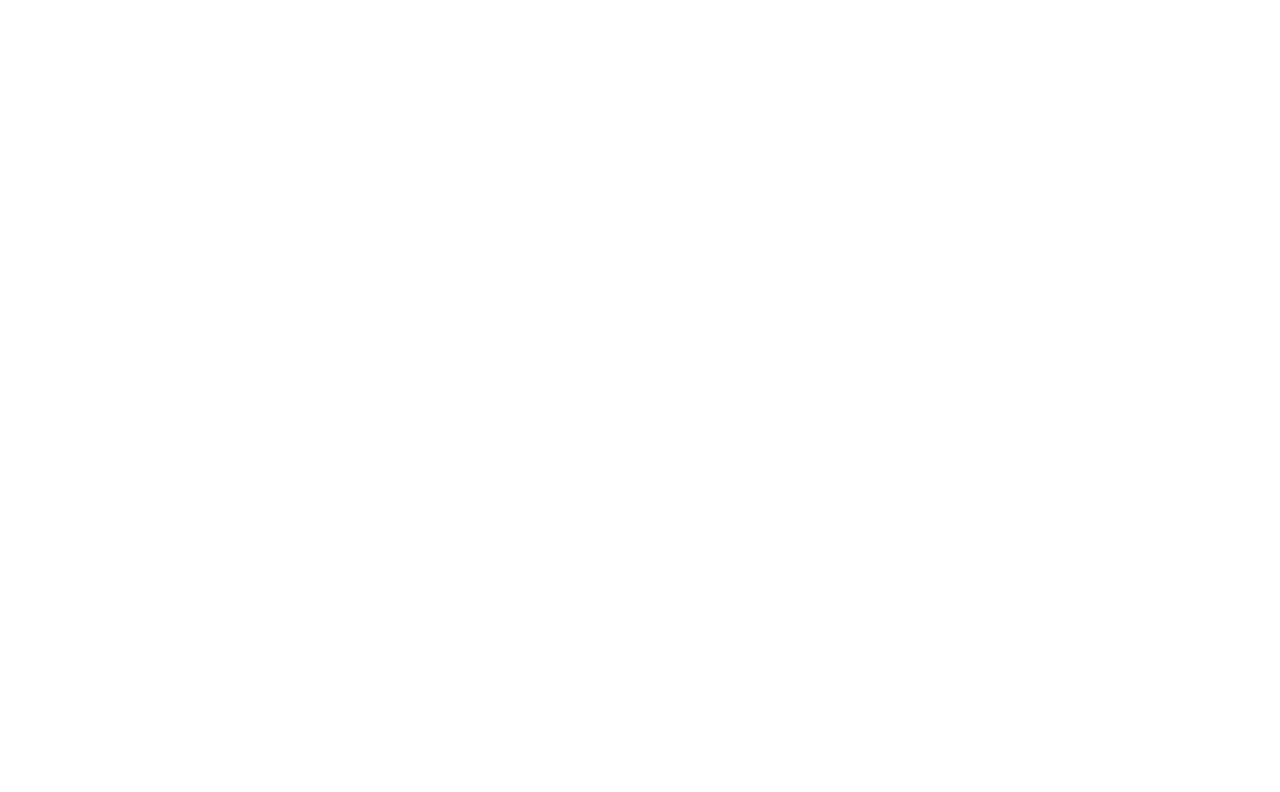
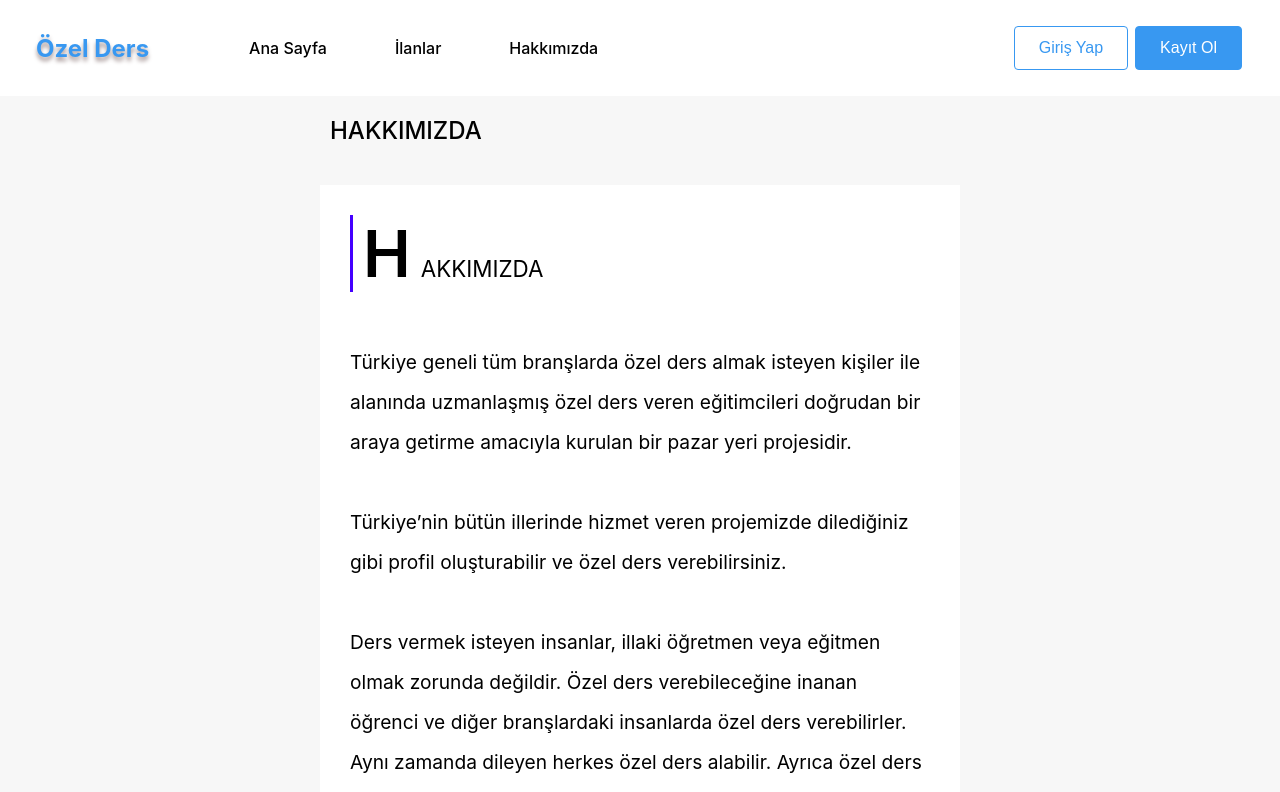
Before and after one commit to SametAydinhan/OzelOgretmenim.com, a React (Create React App) app in the folder Front-End/: page /about-us in a window 1280 px wide. Before the commit this address had no page. Shown: the top 792 px of the page. Built offline with nearby package versions, Linux system fonts and the light colour scheme.

Commit message:
feat(aboutus): create aboutus page

```diff
--- a/Front-End/src/App.js
+++ b/Front-End/src/App.js
@@ -9,6 +9,7 @@
 import Home from './pages/Home';
 import Login from './pages/Login';
 import Signup from './pages/Signup';
+import AboutUs from './pages/AboutUs';
 
 function App() {
   return (
@@ -17,6 +18,8 @@
         <Route path='/' element={<Home />} />
         <Route path='/login' element={<Login />} />
         <Route path='/signup' element={<Signup />} />
+        <Route path='/about-us' element={<AboutUs/>} />
+        <Route path='*' element={<h1>Not Found</h1>} />
       </Routes>
     </>
   );
--- a/Front-End/src/components/layout/Header/header.module.css
+++ b/Front-End/src/components/layout/Header/header.module.css
@@ -30,6 +30,10 @@
       }
     }
   }
+  .link {
+    color: black;
+    text-decoration: none;
+  }
 }
 
 .right-side {
--- a/Front-End/src/components/layout/Header/index.js
+++ b/Front-End/src/components/layout/Header/index.js
@@ -1,39 +1,49 @@
-import React from "react";
-import Button from "../../common/Button";
-import styled from "./header.module.css";
-import { Link } from "react-router-dom";
+import React from 'react';
+import Button from '../../common/Button';
+import styled from './header.module.css';
+import { Link } from 'react-router-dom';
+
 
 const Header = () => {
+
+
   return (
+
     <nav className={styled.navbar}>
-      <div className={styled["left-side"]}>
+      <div className={styled['left-side']}>
         <h1>Özel Ders</h1>
         <ul>
           <li>
-            <a href='#'>Ana Sayfa</a>
+            <Link className={styled.link} to='/'>
+              Ana Sayfa
+            </Link>
           </li>
           <li>
-            <a href='#'>İlanlar</a>
+            <Link className={styled.link} href='#'>
+              İlanlar
+            </Link>
           </li>
           <li>
-            <a href='#'>Hakkımızda</a>
+            <Link className={styled.link} to='/about-us'>
+              Hakkımızda
+            </Link>
           </li>
         </ul>
       </div>
-      <div className={styled["right-side"]}>
+      <div className={styled['right-side']}>
         <Button
           styled={{
-            backgroundColor: "white",
-            color: "#3898F1",
-            border: "1px solid #3898F1",
-            marginRight: "5px",
+            backgroundColor: 'white',
+            color: '#3898F1',
+            border: '1px solid #3898F1',
+            marginRight: '5px',
           }}
         >
           <Link className={styled.border} to='/login'>
             Giriş Yap
           </Link>
         </Button>
-        <Button styled={{ border: "1px solid #3898F1" }}>
+        <Button styled={{ border: '1px solid #3898F1' }}>
           <Link className={styled.fill} to='/signup'>
             Kayıt Ol
           </Link>
--- /dev/null
+++ b/Front-End/src/pages/AboutUs.js
@@ -0,0 +1,54 @@
+import React from 'react';
+import Header from '../components/layout/Header';
+import Footer from '../components/layout/Footer/Footer';
+import styles from './AboutUs.module.css';
+
+const AboutUs = () => {
+  return (
+    <div className={styles.container}>
+      <Header />
+      <h2 className={styles.header}>HAKKIMIZDA</h2>
+      <section className={styles.section}>
+        <div className={styles['aboutus-container']}>
+          <div className={styles.title}>
+            <h2>
+              <span>H</span>AKKIMIZDA
+            </h2>
+          </div>
+          <div className={styles.description}>
+            <p>
+              Türkiye geneli tüm branşlarda özel ders almak isteyen kişiler ile
+              alanında uzmanlaşmış özel ders veren eğitimcileri doğrudan bir
+              araya getirme amacıyla kurulan bir pazar yeri
+              projesidir. <br /> <br />Türkiye’nin bütün illerinde hizmet veren projemizde
+              dilediğiniz gibi profil oluşturabilir ve özel ders
+              verebilirsiniz. <br /> <br />Ders vermek isteyen insanlar, illaki öğretmen veya
+              eğitmen olmak zorunda değildir. Özel ders verebileceğine inanan
+              öğrenci ve diğer branşlardaki insanlarda özel ders verebilirler.
+              Aynı zamanda dileyen herkes özel ders alabilir. Ayrıca özel ders
+              almak istediğiniz öğretmeni seçip doğrudan kendisiyle iletişime
+              geçebilirsiniz.Vizyonumuz, Türkiye’nin her ilinde, her ilçesinde
+              öğretmen ihtiyacı olan, özel ders almak isteyen bütün
+              öğrencilerimize yardımcı olmak. <br /> <br />
+              Öğretmen ve eğitimcilerin kendilerini geliştirmesine hizmet etmek.
+              Özel dersin yani birebir derslerin günümüzde ihtiyaç haline
+              geldiği tartışılmaz bir gerçektir. <br /> <br /> Öğrenciler okul derslerinde
+              anlamadığı konuları veya eksik olduğu derslerde kendini
+              geliştirip, eğitim hayatına sağlam adımlarla devam etmek için
+              alanında uzman eğitimciden özel ders almak istemektedirler. <br /><br />
+              Veliler ise bu alanda genel araştırma yapıp çocuğuna yardımcı
+              olarak uzman öğretmen arayışına girmektedirler. Özel Ders kalitesi
+              ve dinamik ekibi ile özel ders üzerinden bir yer edinmiş
+              durumdadır. Sizde uzman olduğunuz alanda ücretsiz eğitimci profili
+              oluşturup, bize gelen tüm ziyaretçilerden ders talebi
+              alabilirsiniz.
+            </p>
+          </div>
+        </div>
+      </section>
+      <Footer />
+    </div>
+  );
+};
+
+export default AboutUs;
--- /dev/null
+++ b/Front-End/src/pages/AboutUs.module.css
@@ -0,0 +1,50 @@
+.container {
+    background-color: rgb(247, 247, 247);
+}
+
+.header {
+    display: flex;
+    justify-content: space-between;
+    align-items: center;
+    padding: 20px 0;
+    font-weight: 500;
+    margin-left: 330px;
+}
+
+.section {
+    display: flex;
+    justify-content: center;
+    align-items: center;
+    margin: 0 300px;
+    padding: 20px;
+}
+
+.aboutus-container{
+    display: flex;
+    justify-content: center;;
+    flex-direction: column;
+    background-color: #fff;
+    padding: 30px;
+    height: 100%;
+}
+
+.title {
+    font-size: 2rem;
+    margin-bottom: 50px;
+    border-left: 3px solid #4400ff;
+    padding-left: 10px;
+    h2{
+        font-size: 1.4rem;
+        font-weight: 400;
+        span {
+            font-weight: 600;
+            font-size: 4rem;
+            margin-right: 10px;
+        }
+    }
+}
+
+.description {
+    font-size: 1.2rem;
+    line-height: 40px;
+}
--- a/Front-End/src/pages/Login.module.css
+++ b/Front-End/src/pages/Login.module.css
@@ -127,6 +127,7 @@
       border-bottom: 2px solid hsl(211, 100%, 50%);
     }
     .button {
+      width: 100%;
       padding: 10px;
       border-radius: 5px;
       border: none;
```
Lines whose indentation alone changed are shown as unchanged.
